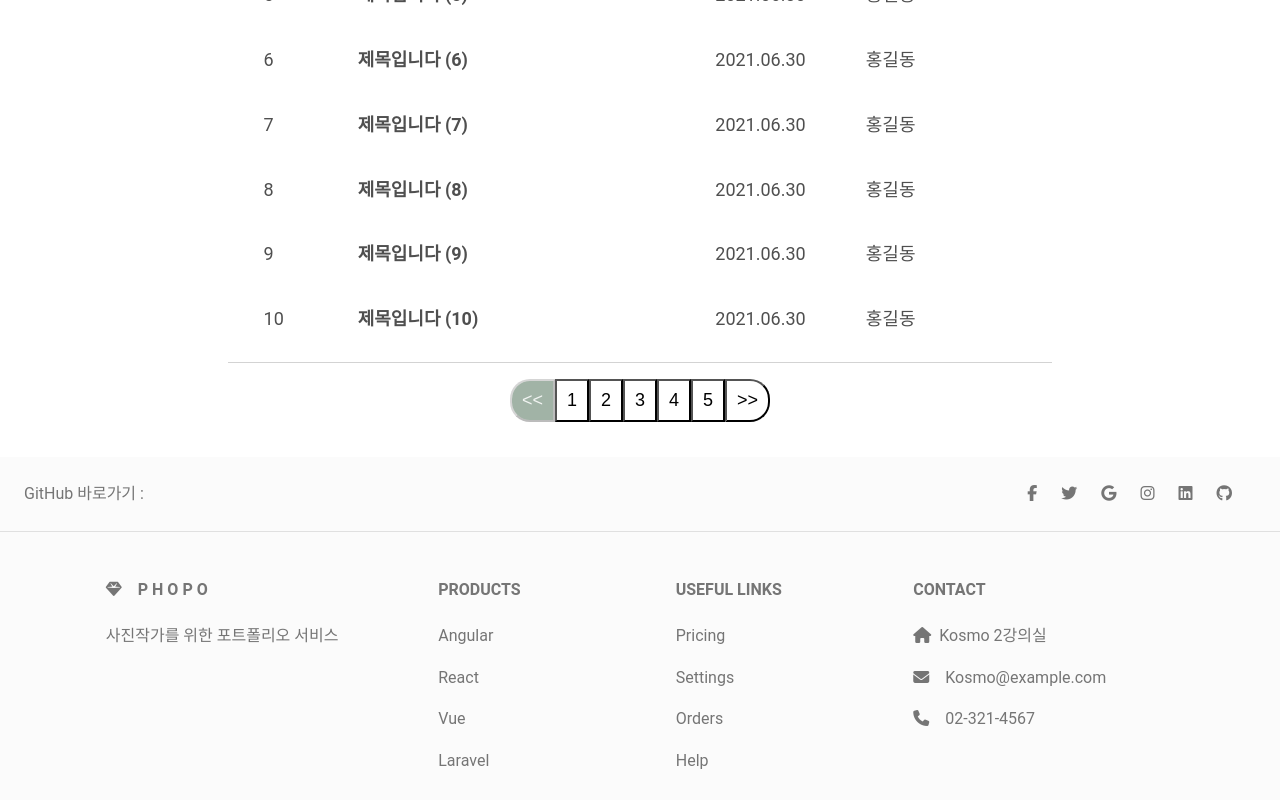
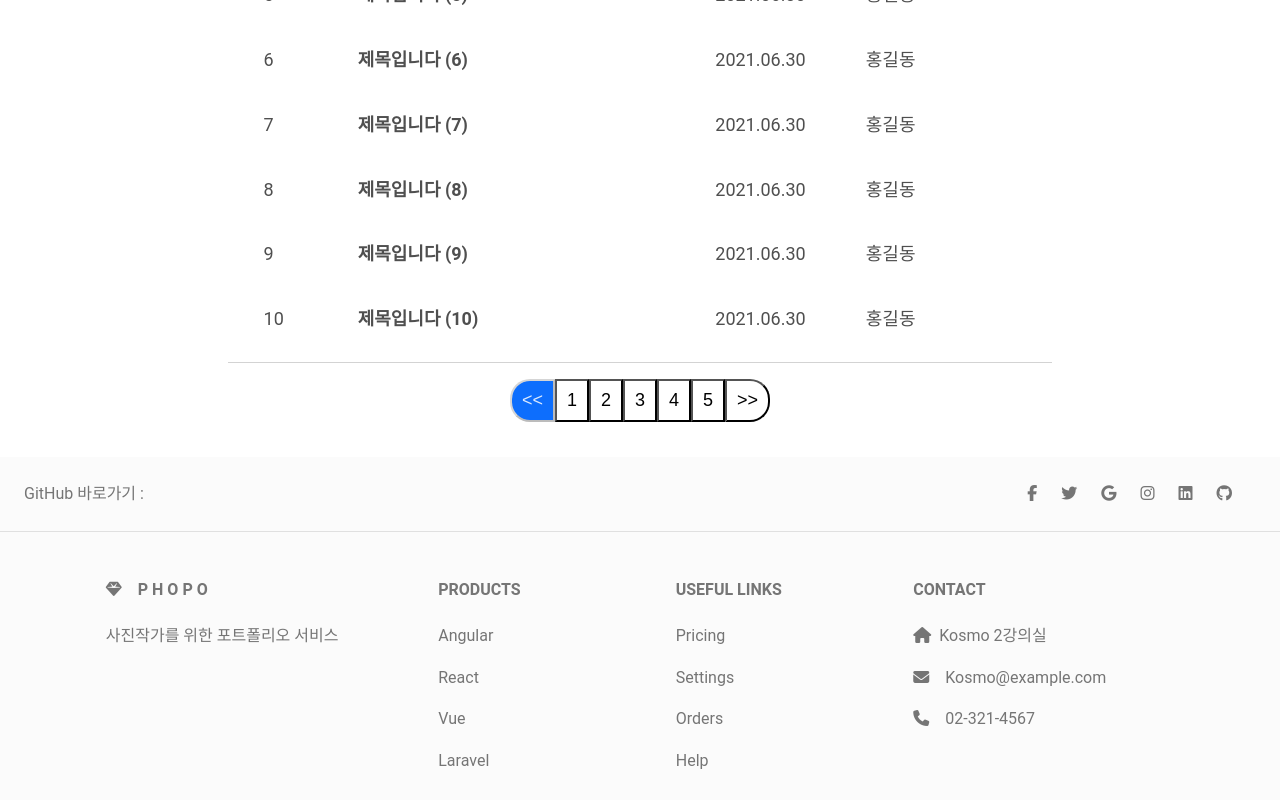
Before and after one commit to Jun02da/final_project_frontend, a React (Create React App) app: page /Board in a window 1280 px wide. In both pictures the pointer is over the button "<<". Shown: the part 970-1770 px from the top of the page. Built offline with nearby package versions, Linux system fonts and the light colour scheme.

Commit message:
게시판 업데이트

```diff
--- a/src/css/BoardPagination.css
+++ b/src/css/BoardPagination.css
@@ -23,13 +23,13 @@
 }
 .BoardPaginationLeftArrow:hover {
   color: rgba(255, 255, 255, 0.85);
-  box-shadow: #a1b3a6 0 0px 0px 40px inset;
+  box-shadow: #0d6efd 0 0px 0px 40px inset;
 }
 .BoardPaginationButton:hover {
   color: rgba(255, 255, 255, 0.85);
-  box-shadow: #a1b3a6 0 0px 0px 40px inset;
+  box-shadow: #0d6efd 0 0px 0px 40px inset;
 }
 .BoardPaginationRightArrow:hover {
   color: rgba(255, 255, 255, 0.85);
-  box-shadow: #a1b3a6 0 0px 0px 40px inset;
+  box-shadow: #0d6efd 0 0px 0px 40px inset;
 }
```
